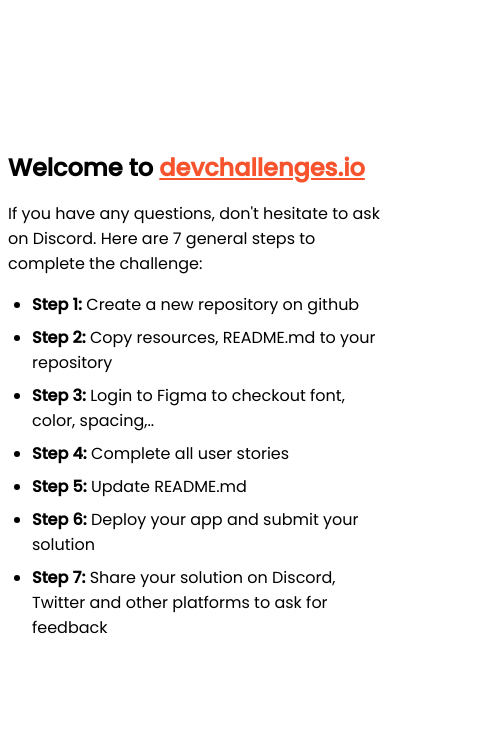
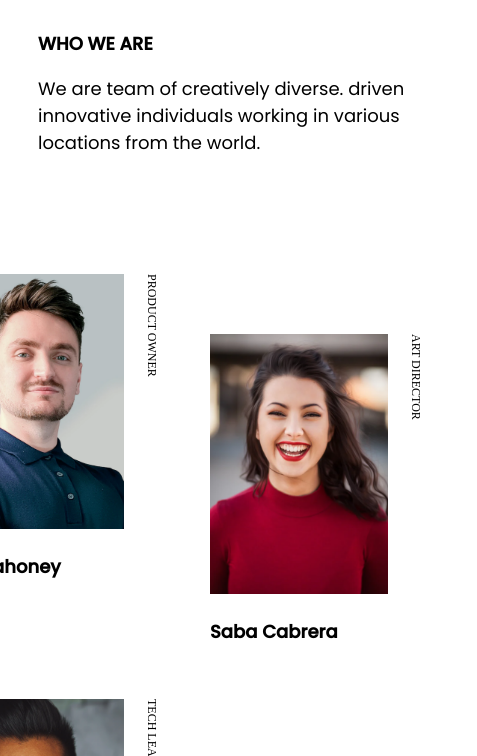
Before and after one commit to Sarahhabbi/my-team-page-master, a plain HTML site: page index.html in a window 390 px wide. Shown: the part 103-859 px from the top of the page, 477 px wide, since content can reach past the window. Drawn offline with Linux system fonts and the light colour scheme.

Commit message:
final result

```diff
--- a/index.html
+++ b/index.html
@@ -1,15 +1,14 @@
 <!DOCTYPE html>
-<html lang="en">
+<!-- <html lang="en"> -->
   <head>
     <meta charset="utf-8" />
     <meta
       name="viewport"
       content="width=device-width, initial-scale=1,
-  maximum-scale=5"
+      maximum-scale=5"
     />
-
-    <link rel="icon" href="devchallenges.png" />
-
+    <link rel="stylesheet" href="style.css">
+    <link rel="icon" href="devchallenges.png"/>
     <link
       rel="shortcut icon"
       type="image/x-icon"
@@ -21,75 +20,74 @@
       rel="stylesheet"
     />
 
-    <title>Devchallenges</title>
+    <title>My team page</title>
+  </head>
 
-    <style>
-      body {
-        font-family: "Poppins", sans-serif;
-      }
+  <body>
 
-      ul {
-        padding-left: 24px;
-      }
+    <div class="head">
+      <h1>The creative crew</h1>
+      <div>
+        <h3>WHO WE ARE</h3>
+        <p>We are team of creatively diverse. driven innovative individuals working in various locations from the world.</p>
+      </div>
+    </div>
 
-      li {
-        margin-bottom: 8px;
-      }
+    <div class="container">
 
-      .welcome {
-        max-width: 800px;
-        margin: 0 auto;
-      }
-
-      .welcome-text {
-        margin-top: 30vh;
-        font-weight: 500;
-      }
-
-      .welcome-text p {
-        font-size: 1rem;
-        font-weight: 400;
-      }
-
-      .welcome-text h1 {
-        font-size: 1.5rem;
-      }
-
-      .welcome-text a {
-        color: #f7542e;
-      }
-    </style>
-  </head>
-  <body>
-    <div class="welcome">
-      <div class="welcome-text">
-        <h1>
-          Welcome to
-          <a href="https://devchallenges.io/" target="_blank"
-            >devchallenges.io</a
-          >
-        </h1>
-
-        <p>
-          If you have any questions, don't hesitate to ask on Discord. Here are
-          7 general steps to complete the challenge:
-        </p>
+      <div class="p1">
+        <section class="pic-text">
+          <img class="p1" src="photo1.png">
+          <h5>PRODUCT OWNER</h5>
+        </section>
+        <h4>Bill Mahoney</h4>
       </div>
 
-      <ul>
-        <li><b>Step 1:</b> Create a new repository on github</li>
-        <li><b>Step 2:</b> Copy resources, README.md to your repository</li>
-        <li>
-          <b>Step 3:</b> Login to Figma to checkout font, color, spacing,..
-        </li>
-        <li><b>Step 4:</b> Complete all user stories</li>
-        <li><b>Step 5:</b> Update README.md</li>
-        <li><b>Step 6:</b> Deploy your app and submit your solution</li>
-        <li>
-          <b>Step 7:</b> Share your solution on Discord, Twitter and other
-          platforms to ask for feedback
-        </li>
-      </ul>
+      <div class="p2">
+        <section class="pic-text">
+          <img class="p2" src="photo2.png">
+          <h5>ART DIRECTOR</h5>
+        </section>
+        <h4>Saba Cabrera</h4>
+      </div>
+
+      <div class="p3">
+        <section class="pic-text">
+          <img class="p3" src="photo3.png">
+          <h5>TECH LEAD</h5>
+        </section>
+        <h4>Shae Le</h4>
+      </div>
+
+      <div class="p4">
+        <section class="pic-text">
+          <img class="p4" src="photo4.png">
+          <h5>UX DESIGNER</h5>
+        </section>
+        <h4>Skylah Lu</h4>
+      </div>
+
+      <div class="p5">
+        <section class="pic-text">
+          <img class="p5" src="photo5.png">
+          <h5>DEVELOPPER</h5>
+        </section>
+        <h4>Griff Richards</h4>
+      </div>
+
+      <div class="p6">
+        <section class="pic-text">
+          <img class="p6" src="photo6.png">
+          <h5>DEVELOPPER</h5>
+        </section>
+        <h4>Stan John</h4>
+      </div>
     </div>
+
+    <footer>
+      <p>created by <b>Sarah Habbi</b> - devChallenges.io</p>
+    </footer>
+
   </body>
-</html>
+
+  </html>
--- /dev/null
+++ b/style.css
@@ -0,0 +1,217 @@
+
+/* text in the header */
+.head{
+    width: 100%;
+    display: flex;
+    margin-top:100px;
+    justify-content: center;
+    align-content: space-between;
+}
+.head div{
+    margin-left: 200px;
+}
+.head h1{
+    display: flex;
+    flex-shrink: 0;
+    font-family: 'PT Serif';
+    font-size: 36px;
+    font-style: normal;
+    font-weight: 700;
+    line-height: 47px;
+    letter-spacing: -0.045em;
+    text-align: left;
+    width: 278px;
+}
+.head h3{
+
+    height: 27px;
+    width: 200px;
+    font-family: 'Poppins';
+    font-size: 18px;
+    font-style: normal;
+    font-weight: 600;
+    line-height: 27px;
+    letter-spacing: 0em;
+}
+.head p{
+    width: 439px;
+    font-family: 'Poppins';
+    font-size: 18px;
+    font-style: normal;
+    font-weight: 400;
+    line-height: 27px;
+    letter-spacing: 0em;
+}
+
+h3{
+    width: 117px;
+    font-family: 'Poppins';
+    font-size: 18px;
+    font-style: normal;
+    font-weight: 600;
+    line-height: 27px;
+    letter-spacing: 0em;
+    text-align: left;
+}
+
+/* the grid with images */
+img{
+    width: 238px;
+    height: auto;
+}
+.pic-text{
+    display: flex;
+    flex-flow: row nowrap;
+
+}
+
+h4{
+    font-family: 'Poppins';
+    font-size: 18px;
+    font-weight: 600;
+    line-height: 27px;
+    letter-spacing: 0em;
+}
+
+h5{
+    display: flex;
+    font-family: 'PT Serif';
+    font-size: 12px;
+    font-weight: 400;
+    writing-mode: vertical-lr;
+    text-orientation: mixed;
+    line-height: 16px;
+}
+
+.container{
+    width: 80%;
+    /* max-width: 1300px; */
+    margin: 100px auto;
+    display: grid;
+    grid-template-columns: 1fr 1fr 1fr;
+    grid-template-rows: 100px 1fr 100px 1fr;
+    grid-template-areas:
+    "p1 . p3"
+    ".  p2 ."
+    "p4 . p6"
+    ".  p5 .";
+    align-self: center;
+    align-content: center;
+    column-gap: 70px;
+}
+.p1{
+    grid-area:p1;
+    grid-row-start: 1;
+}
+.p2{
+    grid-area:p2;
+    grid-row-start: 2;
+}
+.p3{
+    grid-area:p3;
+    grid-row-start: 1;
+}
+.p4{
+    grid-area:p4;
+    grid-row-start: 3;
+}
+.p5{
+    grid-area:p5;
+    grid-row-start: 4;
+}
+.p6{
+    grid-area:p6;
+    grid-row-start: 3;
+}
+
+/* footer */
+footer{
+    color: #BDBDBD;
+    font-family: "Montserrat";
+    font-size: 14px;
+    font-weight: 700;
+    line-height: 17px;
+    letter-spacing: 0em;
+    text-align: center;
+    margin-bottom:24px;
+    display: flex;
+    justify-content:center;
+    margin-top:70px;
+}
+b{
+    text-decoration: underline;
+    font-size: 14px;
+    font-weight: 800s;
+    font-style: normal;
+    line-height: 17px;
+    letter-spacing: 0em;
+    text-align: center;
+}
+
+/* responsive */
+@media screen and (max-width: 700px){
+
+    .head{
+        display: flex;
+        flex-flow: column;
+        padding-left:30px;
+        margin-top:20px;
+    }
+    .head div{
+        margin:0;
+    }
+    .head h3{
+        position: inherit;
+    }
+    .head p{
+        position: inherit;
+    }
+    .head h1{
+        position: inherit;
+    }
+    .container{
+        margin-top:100px;
+        display: grid;
+        grid-template-columns: 1fr 1fr;
+        grid-template-rows: 30px 1fr 30px 1fr 30px 1fr;
+        grid-template-areas:
+        "p1 ."
+        ". p2"
+        "p3 ."
+        ". p4"
+        "p5 ."
+        ". p6";
+        justify-content:center;
+        column-gap: 30px;
+        row-gap:30px;
+    }
+    .p1{
+        grid-area:p1;
+        grid-row-start: 1;
+    }
+    .p2{
+        grid-area:p2;
+        grid-row-start: 2;
+    }
+    .p3{
+        grid-area:p3;
+        grid-row-start: 3;
+    }
+    .p4{
+        grid-area:p4;
+        grid-row-start: 4;
+    }
+    .p5{
+        grid-area:p5;
+        grid-row-start: 5;
+    }
+    .p6{
+        grid-area:p6;
+        grid-row-start: 6;
+    }
+
+    img{
+        width: 178px;
+        height: auto;
+    }
+}
```
